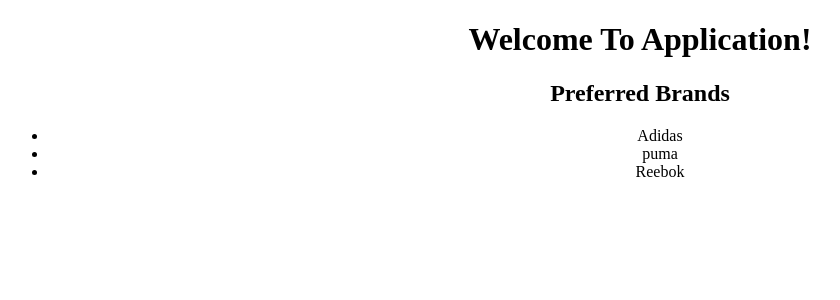
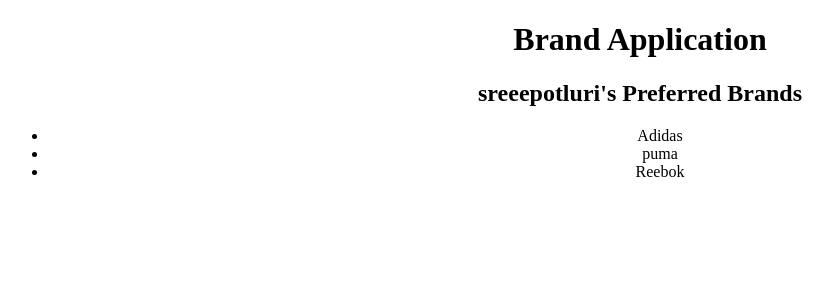
Before and after one commit to sreeepotluri/UserInterface-Project, a React (Create React App) app in the folder client/: page / in a window 1280 px wide. Shown: the top 300 px of the page, without its empty margins (0-840 px from the left). Built offline with nearby package versions, Linux system fonts and the light colour scheme.

Commit message:
Added props

```diff
--- a/client/src/App.js
+++ b/client/src/App.js
@@ -1,11 +1,26 @@
 import './App.css';
 import Brands from './components/Brands.js';
+
+const brands = [
+  {
+      id: 123,
+      title: "Adidas"
+  },
+  {
+      id: 456,
+      title: "puma"
+  },
+  {
+      id: 789,
+      title: "Reebok"
+  },
+]
 
 function App() {
   return (
     <div className="App">
-      <h1>Welcome To Application!</h1>
-      <Brands />
+      <h1>Brand Application</h1>
+      <Brands brands={brands}/>
     </div>
   );
 }
--- a/client/src/components/Brands.js
+++ b/client/src/components/Brands.js
@@ -1,25 +1,15 @@
-const brands = [
-    {
-        id: 123,
-        title: "Adidas"
-    },
-    {
-        id: 456,
-        title: "puma"
-    },
-    {
-        id: 789,
-        title: "Reebok"
-    }
-]
+const user = {
+    id: 5555,
+    username: "sreeepotluri"
+}
 
-function Brands() {
+const Brands = (props) => {
     return (
         <div>
-            <h2>Preferred Brands</h2>
+            <h2> {user.username}'s Preferred Brands</h2>
             <ul>
                 {
-                   brands.map((brand) =>
+                   props.brands.map((brand) =>
                    <li key={brand.id}> {brand.title} </li>
                    )
                 }
```
